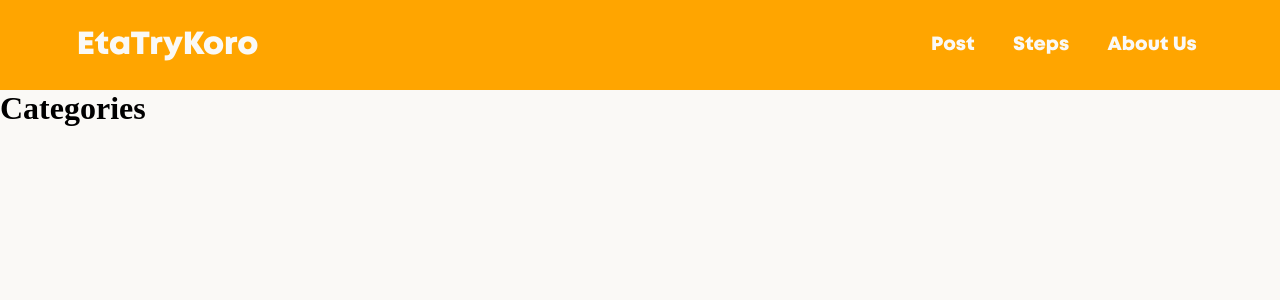
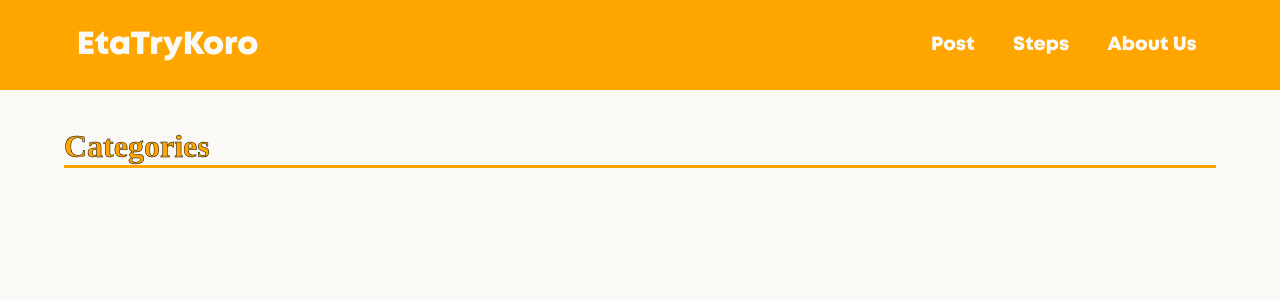
Before and after one commit to mmurshidf/EtaTryKoro, a React (Vite) app: page /Categories in a window 1280 px wide. Shown: the top 300 px of the page. Built offline with nearby package versions, Linux system fonts and the light colour scheme.

Commit message:
Updated Categories

```diff
--- a/src/components/Pages/Categories.css
+++ b/src/components/Pages/Categories.css
@@ -1,3 +1,10 @@
-h1{
-    border-color: none;
+.h2{
+    border-bottom: 3px solid;
+    border-color: orange;
+    margin-left: 5%;
+    margin-right: 5%;
+    margin-top: 3%;
+    font-size: 2rem;
+    color: orange;
+    -webkit-text-stroke: .5px black;
 }
--- a/src/components/Pages/Categories.jsx
+++ b/src/components/Pages/Categories.jsx
@@ -6,7 +6,9 @@ function Categories() {
   return (
     <>
         <Navbar />
-        <h1>Categories</h1>
+        <div className='Category'>
+            <h2 className='h2'>Categories</h2>
+        </div>
     </>
   )
 }
```
